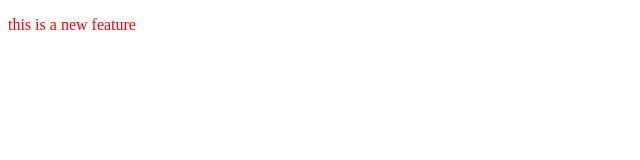
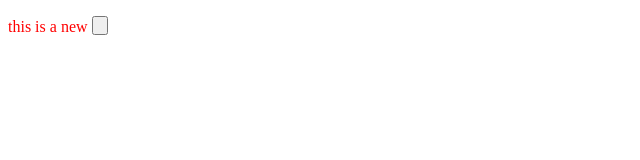
Before and after one commit to Sathvarasmit/LocalRepo, a plain HTML site: page index.html in a window 1280 px wide. Shown: the full height of the page, 0-640 px from the left. Drawn offline with Linux system fonts and the light colour scheme.

Commit message:
added button

```diff
--- a/index.html
+++ b/index.html
@@ -7,6 +7,6 @@
     <title>Document</title>
 </head>
 <body>
-    <p>this is a new feature</p>
+    <p>this is a new <button></p>
 </body>
 </html>
```
